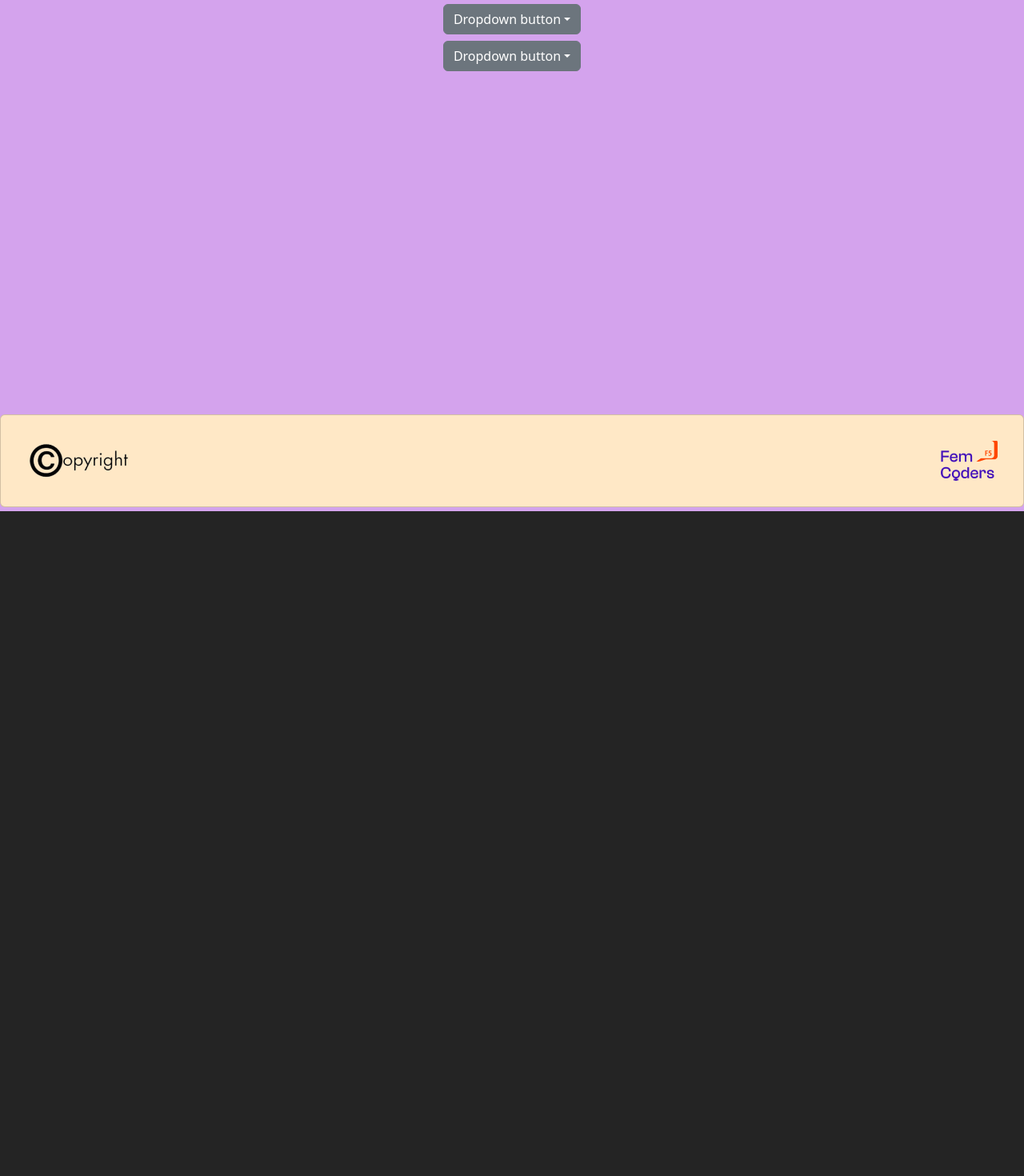
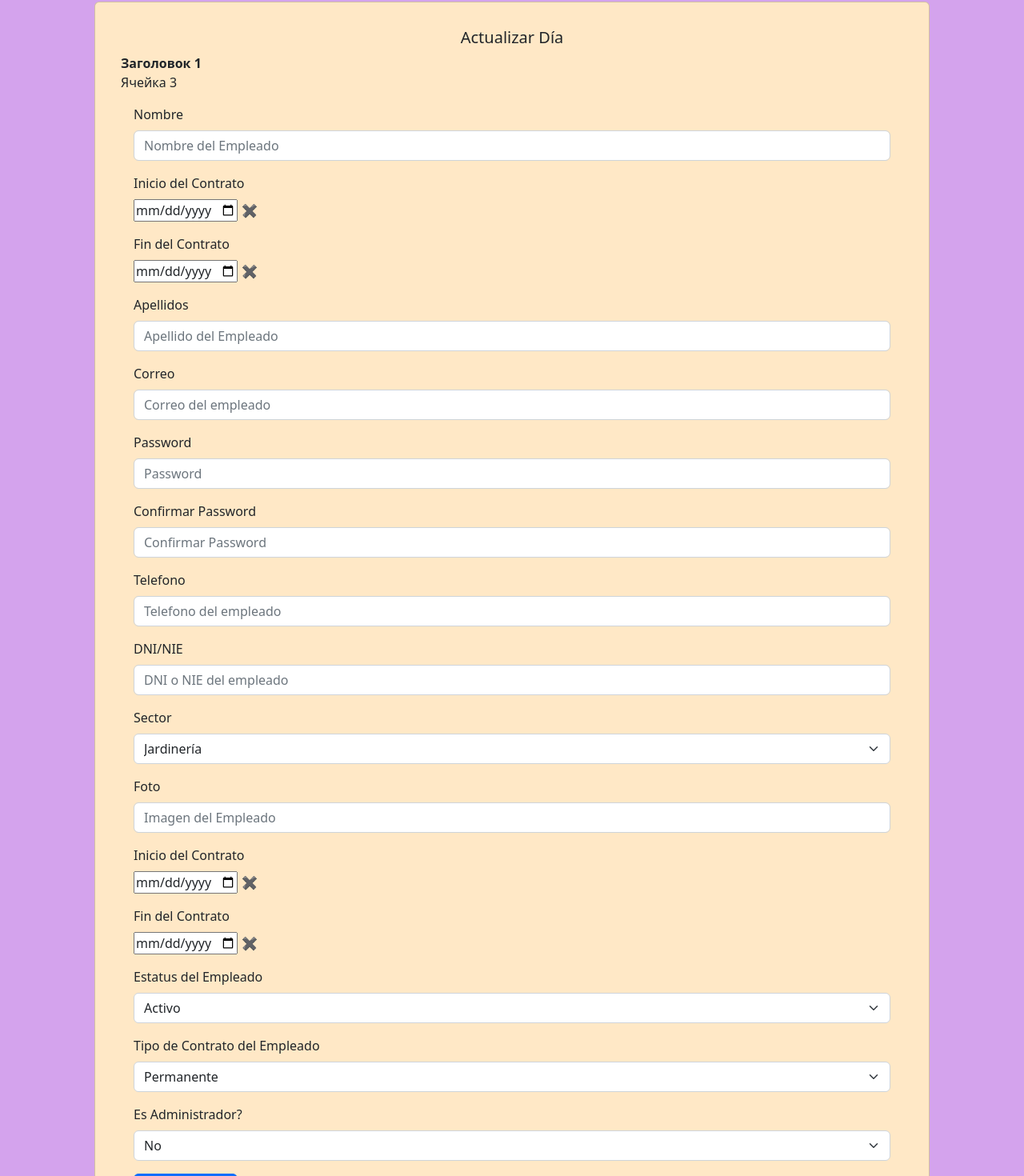
Before and after one commit to birdsinyourgarden/front-end-react-final-proyect, a React (Vite) app: page /absences in a window 1280 px wide. Shown: the part 161-1631 px from the top of the page at 80% size. Before the commit the page ends 800 px from the top, so only its background shows below. Built offline with nearby package versions, Linux system fonts and the light colour scheme; a web font is replaced by a local one.

Commit message:
table and background-color

```diff
--- a/index.html
+++ b/index.html
@@ -5,6 +5,7 @@
     <link rel="icon" type="image/svg+xml" href="/vite.svg" />
     <link href="https://fonts.googleapis.com/css2?family=Fresca&display=swap" rel="stylesheet">
     <link href="https://fonts.googleapis.com/css2?family=Kantumruy+Pro:ital@1&display=swap" rel="stylesheet">
+    <link rel="stylesheet" href="https://stackpath.bootstrapcdn.com/bootstrap/4.4.1/css/bootstrap.min.css">
     <link rel="icon" type="image/icon" href="favicon.ico" />
     <meta name="viewport" content="width=device-width, initial-scale=1.0" />
     <title>Aidei App</title>
--- a/package.json
+++ b/package.json
@@ -16,6 +16,7 @@
     "emailjs-com": "^3.2.0",
     "react": "^18.2.0",
     "react-bootstrap": "^2.7.2",
+    "react-bootstrap-table-next": "^1.1.0",
     "react-dom": "^18.2.0",
     "react-hook-form": "^7.43.5",
     "react-icons": "^4.8.0",
--- a/src/views/absences/Absences.css
+++ b/src/views/absences/Absences.css
@@ -0,0 +1,38 @@
+label {
+    display: flex;
+    align-items: center;
+  }
+
+  span::after {
+    padding-left: 5px;
+  }
+
+  input:invalid + span::after {
+    content: "✖";
+  }
+
+  input:valid + span::after {
+    content: "✓";
+  }
+
+  span::after {
+    padding-left: 5px;
+  }
+
+  input:invalid + span::after {
+    content: "✖";
+  }
+
+  input:valid + span::after {
+    content: "✓";
+  }
+
+  .text-left {
+	font-size: 25px;
+    background: #CFE695;
+    background-size: 10%;
+	color: #000;
+	padding-left: 10px;
+	line-height: 55px;
+
+}
--- a/src/views/absences/Absences.jsx
+++ b/src/views/absences/Absences.jsx
@@ -1,58 +1,133 @@
-import Dropdown from 'react-bootstrap/Dropdown';
-import DropdownButton from 'react-bootstrap/DropdownButton';
+import { Card, Container, Form, Button } from "react-bootstrap";
+import "../absences/Absences.css";
 
-function ButtonDarkExample() {
-  return (
-    <>
-      <Dropdown>
-        <Dropdown.Toggle id="dropdown-button-dark-example1" variant="secondary">
-          Dropdown Button
-        </Dropdown.Toggle>
+const  Absences= () => {
+   return (
+      <Container className="p-5">
+         <Card className="text-start">
+            <Card.Title className="text-center">
+               Actualizar Día
+               </Card.Title>
+               <div>
+               <table cellpadding="4">
+   <tr><th>Заголовок 1</th></tr>
+   <tr><td>Ячейка 3</td></tr>
+  </table>
+               </div>
+                    <Card.Body>
+            <Form>
 
-        <Dropdown.Menu variant="dark">
-          <Dropdown.Item href="#/action-1" active>
-            Vacaciones
-          </Dropdown.Item>
-          <Dropdown.Item href="#/action-2">Ausencia action</Dropdown.Item>
-          <Dropdown.Item href="#/action-3">Something else</Dropdown.Item>
-          <Dropdown.Divider />
-          <Dropdown.Item href="#/action-4">Separated link</Dropdown.Item>
-        </Dropdown.Menu>
-      </Dropdown>
+               <Form.Group className="mb-3" controlId="employeeName">
+                  <Form.Label>Nombre</Form.Label>
+                  <Form.Control type="text" placeholder="Nombre del Empleado" />
+               </Form.Group>
+               <Form.Group className="mb-3" controlId="employeeStarting">
+                  <Form.Label>Inicio del Contrato</Form.Label>
+                  <input
+                     type="date"
+                     name="party"
+                     min="2010-04-01"
+                     max="2024-04-20"
+                     required />
+               <span class="validity"></span>
+               </Form.Group>
+               <Form.Group className="mb-3" controlId="employeeFinished">
+                  <Form.Label>Fin del Contrato</Form.Label>
+                  <input
+                     type="date"
+                     name="party"
+                     min="2010-04-01"
+                     max="2024-04-20"
+                     required />
+               <span class="validity"></span>
+               </Form.Group>
 
-      <DropdownButton
-        id="dropdown-button-dark-example2"
-        variant="secondary"
-        menuVariant="dark"
-        title="Dropdown button"
-        className="mt-2"
-      >
-        <Dropdown.Item href="#/action-1" active>
-          Action
-        </Dropdown.Item>
-        <Dropdown.Item href="#/action-2">Another action</Dropdown.Item>
-        <Dropdown.Item href="#/action-3">Something else</Dropdown.Item>
-        <Dropdown.Divider />
-        <Dropdown.Item href="#/action-4">Separated link</Dropdown.Item>
-      </DropdownButton>
+               <Form.Group className="mb-3" controlId="employeeSurName">
+                  <Form.Label>Apellidos</Form.Label>
+                  <Form.Control type="text" placeholder="Apellido del Empleado" />
+               </Form.Group>
+               <Form.Group className="mb-3" controlId="employeeEmail">
+                  <Form.Label>Correo</Form.Label>
+                  <Form.Control type="email" placeholder="Correo del empleado" />
+               </Form.Group>
+               <Form.Group className="mb-3" controlId="password">
+                  <Form.Label>Password</Form.Label>
+                  <Form.Control type="password" placeholder="Password" />
+               </Form.Group>
+               <Form.Group className="mb-3" controlId="confirmPassword">
+                  <Form.Label>Confirmar Password</Form.Label>
+                  <Form.Control type="password" placeholder="Confirmar Password" />
+               </Form.Group>
+               <Form.Group className="mb-3" controlId="employeePhone">
+                  <Form.Label>Telefono</Form.Label>
+                  <Form.Control type="text" placeholder="Telefono del empleado" />
+               </Form.Group>
+               <Form.Group className="mb-3" controlId="employeeDni">
+                  <Form.Label>DNI/NIE</Form.Label>
+                  <Form.Control type="text" placeholder="DNI o NIE del empleado" />
+               </Form.Group>
+               <Form.Group>
+               <Form.Label>Sector</Form.Label>
+               <Form.Select className="mb-3" controlId="employeeSector">
+               <option value="Jardinería">Jardinería</option>
+               <option value="Limpieza Málaga">Limpieza Málaga</option>
+               <option value="Limpieza Cádiz">Limpieza Cádiz</option>
+               <option value="Limpieza Cádiz">Hilo Doble</option>
+                  </Form.Select>
+                  </Form.Group>
+                  <Form.Group className="mb-3" controlId="employeePhoto">
+                  <Form.Label>Foto</Form.Label>
+                  <Form.Control type="text" placeholder="Imagen del Empleado" />
+               </Form.Group>
+               <Form.Group className="mb-3" controlId="employeeStarting">
+                  <Form.Label>Inicio del Contrato</Form.Label>
+                  <input
+                     type="date"
+                     name="party"
+                     min="2010-04-01"
+                     max="2024-04-20"
+                     required />
+               <span class="validity"></span>
+               </Form.Group>
+               <Form.Group className="mb-3" controlId="employeeFinished">
+                  <Form.Label>Fin del Contrato</Form.Label>
+                  <input
+                     type="date"
+                     name="party"
+                     min="2010-04-01"
+                     max="2024-04-20"
+                     required />
+               <span class="validity"></span>
+               </Form.Group>
+               <Form.Group>
+               <Form.Label>Estatus del Empleado</Form.Label>
+               <Form.Select className="mb-3" controlId="employeeStatus">
+               <option value="true">Activo</option>
+               <option value="false">Baja</option>
+                  </Form.Select>
+                  </Form.Group>
+               <Form.Group>
+               <Form.Label>Tipo de Contrato del Empleado</Form.Label>
+               <Form.Select className="mb-3" controlId="employeeType">
+               <option value="true">Permanente</option>
+               <option value="false">Temporal</option>
+                  </Form.Select>
+                  </Form.Group>
+                  <Form.Group>
+               <Form.Label>Es Administrador?</Form.Label>
+               <Form.Select className="mb-3" controlId="employeeAuth">
+               <option value="false">No</option>
+               <option value="true">Si</option>
+                  </Form.Select>
+                  </Form.Group>
+   <Button variant="primary" type="submit">
+               Crear Usuario
+               </Button>
+            </Form>
+            </Card.Body>
+         </Card>
+      </Container>
+   );
+};
 
-      <DropdownButton
-        id="dropdown-button-dark-example3"
-        variant="secondary"
-        menuVariant="dark"
-        title="Dropdown button"
-        className="mt-2"
-      >
-        <Dropdown.Item href="#/action-1" active>
-          Action
-        </Dropdown.Item>
-        <Dropdown.Item href="#/action-2">Another action</Dropdown.Item>
-        <Dropdown.Item href="#/action-3">Something else</Dropdown.Item>
-        <Dropdown.Divider />
-        <Dropdown.Item href="#/action-4">Separated link</Dropdown.Item>
-      </DropdownButton>
-    </>
-  );
-}
-
-export default ButtonDarkExample;
+export default Absences;
```
Also changed, not shown: 1 other file (tests, documents, lock files or other folders).
